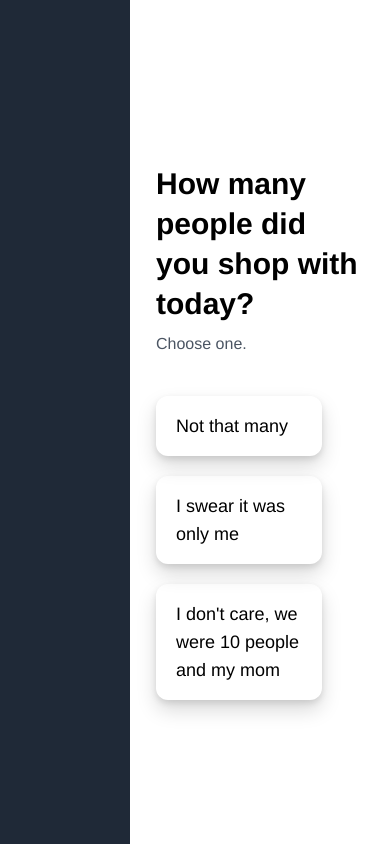
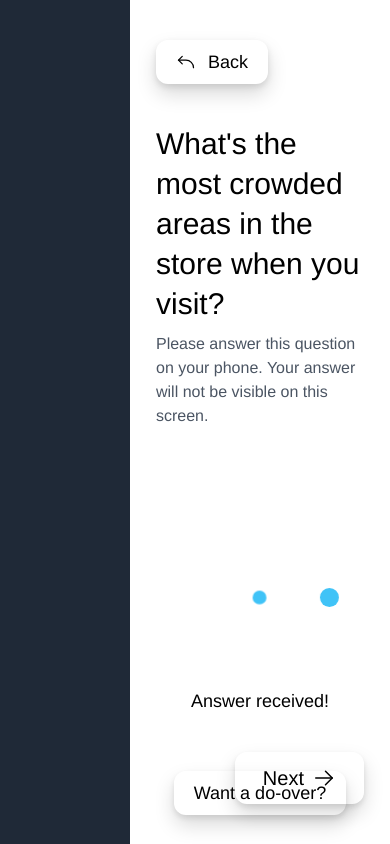
Before and after one commit to andershoegh/feedback-collection-system, a React (Create React App) app: page / in a window 390 px wide. Built offline with nearby package versions, Linux system fonts and the light colour scheme.

Commit message:
TextQuestion setup - ready for phone connection

```diff
--- a/src/BackButton.tsx
+++ b/src/BackButton.tsx
@@ -1,5 +1,5 @@
-import { ArrowBendUpLeft } from "phosphor-react";
-import React from "react";
+import { ArrowBendUpLeft } from 'phosphor-react';
+import React from 'react';
 
 export interface BackButtonProps {
     onClick: () => void;
@@ -9,11 +9,8 @@ export interface BackButtonProps {
 const BackButton: React.SFC<BackButtonProps> = ({ onClick, currentStep }) => {
     return (
         <>
-      {currentStep !== 1 ? (
-        <button
-          onClick={onClick}
-          className={`${buttonStyle} flex px-4 py-1 text-lg place-items-center`}
-        >
+            {currentStep !== 0 ? (
+                <button onClick={onClick} className={`${buttonStyle} flex px-4 py-1 text-lg place-items-center`}>
                     <ArrowBendUpLeft className="mr-3 text-xl" /> Back
                 </button>
             ) : null}
@@ -24,4 +21,4 @@ const BackButton: React.SFC<BackButtonProps> = ({ onClick, currentStep }) => {
 export default BackButton;
 
 const buttonStyle =
-  "shadow-inactive focus:shadow-focused focus:border-blue-500 border-4 border-transparent focus:outline-none rounded-xl active:scale-90 animate transition transform";
+    'shadow-inactive focus:shadow-focused focus:border-blue-500 border-4 border-transparent focus:outline-none rounded-xl active:scale-90 animate transition transform';
--- /dev/null
+++ b/src/QuestionTypes/TextQuestion.css
@@ -0,0 +1,139 @@
+.dot {
+    width: 1.2rem;
+    height: 1.2rem;
+    border-radius: 50%;
+    background: #40c3f7;
+    animation: dotTyping 2s infinite;
+}
+
+.dot-two {
+    animation-delay: 0.1s;
+}
+
+.dot-three {
+    animation-delay: 0.2s;
+}
+
+.checkmark::after {
+    content: '';
+    opacity: 1;
+    height: 2rem;
+    width: 4rem;
+    transform-origin: left top;
+    border-left: 0.5rem solid white;
+    border-bottom: 0.5rem solid white;
+    /* border-right: 0.5rem solid white;
+    border-top: 0.5rem solid white; */
+    position: absolute;
+    left: 2.5rem;
+    top: 0.8rem;
+}
+
+.checkmark.draw::after {
+    animation: checkmark 0.8s 1.4s backwards;
+    transform: rotate(315deg);
+}
+
+@keyframes dotTyping {
+    0% {
+        transform: translate(0, 0);
+        background: rgba(#40c3f7, 0.2);
+    }
+    10% {
+        transform: translate(0, 0.3rem) scaleX(1);
+    }
+    20% {
+        background: rgba(#40c3f7, 0.6);
+        transform: translate(0, -1.1rem) scaleX(0.9) scaleY(1.1);
+    }
+    30% {
+        transform: translate(0, 0.5rem) scaleX(1.2) scaleY(1);
+    }
+    40% {
+        background: rgba(#40c3f7, 0.2);
+        transform: translate(0, 0) scaleX(1);
+    }
+}
+
+@keyframes completeDot0 {
+    0% {
+        transform: translate(0, 0);
+    }
+    70% {
+        transform: translate(-0.5rem, 0);
+    }
+    90% {
+        opacity: 1;
+    }
+    100% {
+        transform: translate(3rem, 0);
+        opacity: 0;
+    }
+}
+
+@keyframes completeDot2 {
+    0% {
+        transform: translate(0, 0);
+    }
+    70% {
+        transform: translate(0.5rem, 0);
+    }
+    90% {
+        opacity: 1;
+    }
+    100% {
+        transform: translate(-3rem, 0);
+        opacity: 0;
+    }
+}
+
+@keyframes completeDot1 {
+    0% {
+        transform: scale(1);
+    }
+    28% {
+        transform: scale(1);
+    }
+    35% {
+        transform: scale(0.7);
+    }
+    42% {
+        transform: scale(1);
+    }
+    50% {
+        transform: scale(1);
+    }
+    65% {
+        transform: scale(0.7);
+    }
+    85% {
+        transform: scale(7.5);
+    }
+    95% {
+        transform: scale(6.8);
+    }
+    100% {
+        transform: scale(7);
+    }
+}
+
+@keyframes checkmark {
+    0% {
+        height: 0;
+        width: 0;
+        opacity: 0;
+    }
+    20% {
+        height: 2rem;
+        width: 0;
+        opacity: 1;
+    }
+    40% {
+        height: 2rem;
+        width: 4rem;
+    }
+    100% {
+        height: 2rem;
+        width: 4rem;
+    }
+}
--- /dev/null
+++ b/src/QuestionTypes/TextQuestion.tsx
@@ -0,0 +1,111 @@
+import { Play } from 'phosphor-react';
+import React, { useEffect, useRef, useState } from 'react';
+import BackButton from '../BackButton';
+import NextButton from '../NextButton';
+import './TextQuestion.css';
+
+export interface TextQuestionProps {
+    currentStep: number;
+    renderOnStep: number;
+    question: string;
+    subText: string;
+    handleChoice: (question: string, answer: string | number | string[]) => void;
+    goBackOneStep: () => void;
+}
+
+const TextQuestion: React.FC<TextQuestionProps> = (props) => {
+    const { currentStep, renderOnStep, question, subText, handleChoice, goBackOneStep } = props;
+    const [answer, setAnswer] = useState<string>('');
+    const [getAnswerText, setGetAnswerText] = useState('Waiting for an answer from your phone');
+    const [redoAnswer, setRedoAnswer] = useState(false);
+    const dotsRef = useRef<HTMLDivElement>(null);
+
+    const answerReceived = () => {
+        if (dotsRef.current) {
+            dotsRef.current.childNodes.forEach((child, index) => {
+                const c = child as HTMLDivElement;
+
+                // Setting check animations
+                if (c.classList.contains('dot')) {
+                    const dotAnimationDuration = ['.5s', '1.4s', '.5s'];
+                    const delay = index === 2 ? '.3s' : '0s';
+                    c.style.animation = `completeDot${index} ${dotAnimationDuration[index]} ${delay} forwards`;
+                } else {
+                    c.style.display = 'inline';
+                }
+            });
+        }
+
+        // Setting the correct display message and showing the redo-button
+        setGetAnswerText('Answer received!');
+        setRedoAnswer(true);
+    };
+
+    const playAnimation = () => {
+        if (dotsRef.current) {
+            dotsRef.current.childNodes.forEach((child, index) => {
+                const c = child as HTMLDivElement;
+
+                // Setting waiting animation on each dot and hiding the checkmark
+                if (c.classList.contains('dot')) {
+                    c.style.animation = `dotTyping 2s infinite ${index * 0.1}s`;
+                } else {
+                    c.style.display = 'none';
+                }
+            });
+        }
+
+        // Setting the correct display message and hiding the redo-button
+        setGetAnswerText('Waiting for an answer from your phone');
+        setRedoAnswer(false);
+
+        // Auto-runs the answerReceived after 5s - for testing
+        setTimeout(() => {
+            answerReceived();
+        }, 5000);
+    };
+
+    // useEffect for running the animation on page load
+    useEffect(() => {
+        playAnimation();
+    }, []);
+
+    return (
+        <>
+            {currentStep !== renderOnStep ? null : (
+                <div className="w-4/5 h-screen relative">
+                    <div className="my-10">
+                        <BackButton currentStep={currentStep} onClick={() => goBackOneStep()} />
+                    </div>
+                    <div className="text-3xl leading-10 font-medium">{question}</div>
+                    <div className="font-normal text-gray-600 mt-2">{subText}</div>
+                    <div className="flex flex-col items-center mt-40">
+                        <div ref={dotsRef} className="mb-20 flex relative justify-between w-36">
+                            <div className="dot dot-one"></div>
+                            <div className="dot dot-two"></div>
+                            <div className="dot dot-three"></div>
+                            <div className="checkmark draw absolute hidden"></div>
+                        </div>
+                        <div className="text-lg">{getAnswerText}</div>
+                        {!redoAnswer ? null : (
+                            <button
+                                onClick={() => playAnimation()}
+                                className={`mt-14 px-4 py-1 text-lg place-items-center ${buttonStyle}`}
+                            >
+                                Want a do-over?
+                            </button>
+                        )}
+                    </div>
+                    <div className="absolute bottom-10 right-0">
+                        <NextButton onClick={() => (answer ? handleChoice(question, answer) : null)} />
+                    </div>
+                </div>
+            )}
+        </>
+    );
+};
+
+export default TextQuestion;
+
+const buttonStyle =
+    'shadow-inactive focus:shadow-focused focus:border-blue-500 border-4 border-transparent focus:outline-none rounded-xl active:scale-90 animate transition transform';
--- a/src/Questionnaire.tsx
+++ b/src/Questionnaire.tsx
@@ -3,6 +3,7 @@ import SliderQuestion from './QuestionTypes/SliderQuestion';
 import RankingQuestion from './QuestionTypes/RankingQuestion';
 import NumericalQuestion from './QuestionTypes/NumericalQuestion';
 import SingleChoiceListQuestion from './QuestionTypes/SingleChoiceListQuestion';
+import TextQuestion from './QuestionTypes/TextQuestion';
 
 export interface QuestionnaireProps {}
 
@@ -36,7 +37,7 @@ const Questionnaire: React.SFC<QuestionnaireProps> = () => {
             <SingleChoiceListQuestion
                 goBackOneStep={() => handleGoingBackOneStep()}
                 currentStep={currentStep}
-                renderOnStep={1}
+                renderOnStep={6}
                 question={'How many people did you shop with today?'}
                 handleChoice={handleAnswer}
                 answersArray={['Not that many', 'I swear it was only me', "I don't care, we were 10 people and my mom"]}
@@ -110,6 +111,14 @@ const Questionnaire: React.SFC<QuestionnaireProps> = () => {
                 handleChoice={handleAnswer}
                 goBackOneStep={handleGoingBackOneStep}
             />
+            <TextQuestion
+                currentStep={currentStep}
+                renderOnStep={1}
+                question={"What's the most crowded areas in the store when you visit?"}
+                subText={'Please answer this question on your phone. Your answer will not be visible on this screen.'}
+                handleChoice={handleAnswer}
+                goBackOneStep={handleGoingBackOneStep}
+            />
         </div>
     );
 };
```
Lines whose indentation alone changed are shown as unchanged.
